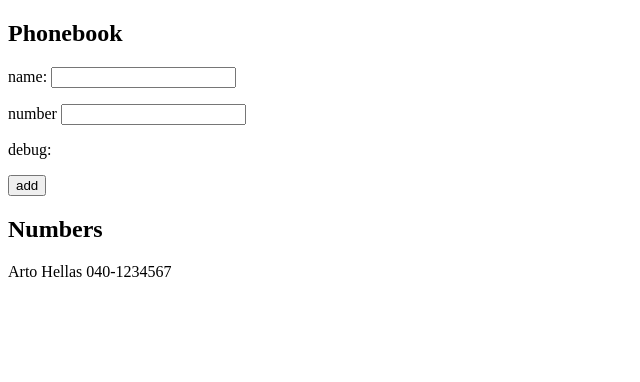
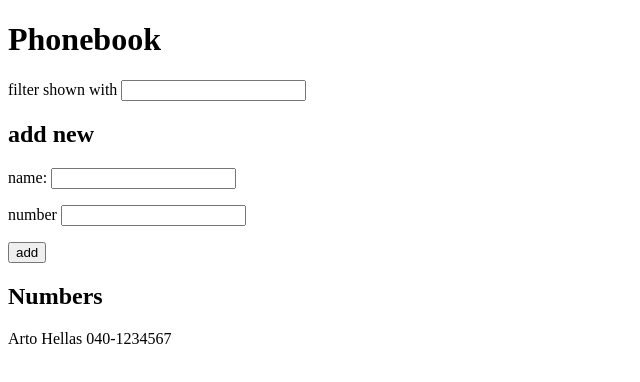
Before and after one commit to markoseppanen/fsOpen, a React (Vite) app in the folder part2/phonebook/: page / in a window 1280 px wide. Shown: the top 382 px of the page, without its empty margins (0-640 px from the left). Built offline with nearby package versions, Linux system fonts and the light colour scheme.

Commit message:
exercises 2.9-2.10

```diff
--- /dev/null
+++ b/part2/phonebook/components/Filter.jsx
@@ -0,0 +1,5 @@
+export const Filter = ({ filter, handleFilterChange }) => (
+  <p>
+    filter shown with <input value={filter} onChange={handleFilterChange} />
+  </p>
+);
--- /dev/null
+++ b/part2/phonebook/components/InputForm.jsx
@@ -0,0 +1,20 @@
+export const InputForm = ({
+  addPerson,
+  newName,
+  newNumber,
+  handleNameChange,
+  handleNumberChange,
+}) => (
+  <>
+    <h2>add new</h2>
+    <form onSubmit={addPerson}>
+      <p>
+        name: <input value={newName} onChange={handleNameChange} />
+      </p>
+      <p>
+        number <input value={newNumber} onChange={handleNumberChange} />
+      </p>
+      <button type="submit">add</button>
+    </form>
+  </>
+);
--- /dev/null
+++ b/part2/phonebook/components/PersonList.jsx
@@ -0,0 +1,10 @@
+export const PersonList = ({persons}) => (
+  <>
+    <h2>Numbers</h2>
+    {persons.map((person) => (
+      <p key={person.id}>
+        {person.name} {person.number}
+      </p>
+    ))}
+  </>
+);
--- a/part2/phonebook/src/App.jsx
+++ b/part2/phonebook/src/App.jsx
@@ -1,4 +1,7 @@
 import { useState } from "react";
+import { Filter } from "../components/Filter";
+import { InputForm } from "../components/InputForm";
+import { PersonList } from "../components/PersonList";
 
 const App = () => {
   const [persons, setPersons] = useState([
@@ -6,6 +9,14 @@ const App = () => {
   ]);
   const [newName, setNewName] = useState("");
   const [newNumber, setNewNumber] = useState("");
+  const [filter, setFilter] = useState("");
+
+  const personsToShow =
+    filter === ""
+      ? persons
+      : persons.filter((person) =>
+          person.name.toLowerCase().includes(filter.toLowerCase())
+        );
 
   const handleNameChange = (event) => {
     setNewName(event.target.value);
@@ -15,9 +26,17 @@ const App = () => {
     setNewNumber(event.target.value);
   };
 
+  const handleFilterChange = (event) => {
+    setFilter(event.target.value);
+  };
+
   const addPerson = (event) => {
     event.preventDefault();
-    const newPerson = { name: newName, number: newNumber, id: persons.length + 1};
+    const newPerson = {
+      name: newName,
+      number: newNumber,
+      id: persons.length + 1,
+    };
 
     if (persons.some((person) => person.name === newName)) {
       window.alert(`${newName} is already added to phonebook`);
@@ -30,23 +49,16 @@ const App = () => {
 
   return (
     <div>
-      <h2>Phonebook</h2>
-      <form onSubmit={addPerson}>
-        <p>
-          name: <input value={newName} onChange={handleNameChange} />
-        </p>
-        <p>
-          number <input value={newNumber} onChange={handleNumberChange} />
-        </p>
-        <p>debug: {newName} {newNumber}</p>
-        <div>
-          <button type="submit">add</button>
-        </div>
-      </form>
-      <h2>Numbers</h2>
-      {persons.map((person) => (
-        <p key={person.id}>{person.name} {person.number}</p>
-      ))}
+      <h1>Phonebook</h1>
+      <Filter filter={filter} handleFilterChange={handleFilterChange} />
+      <InputForm
+        addPerson={addPerson}
+        newName={newName}
+        newNumber={newNumber}
+        handleNameChange={handleNameChange}
+        handleNumberChange={handleNumberChange}
+      />
+      <PersonList persons={personsToShow} />
     </div>
   );
 };
```
